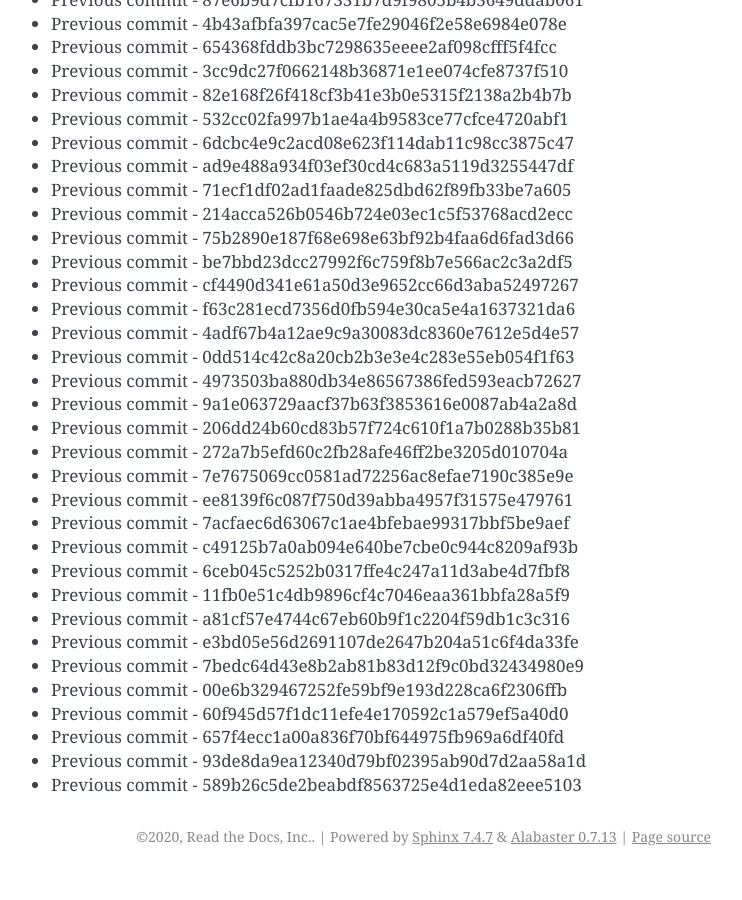
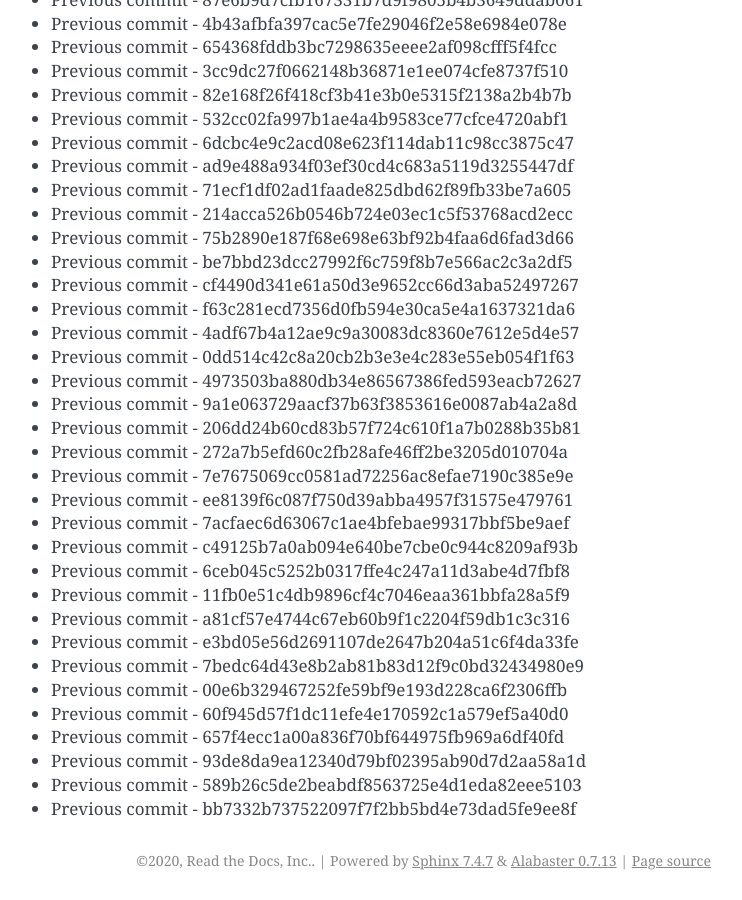
Before and after one commit to readthedocs/rtd-git-stresstest, a Sphinx documentation site: the page built from docs/updates.rst, in a window 1280 px wide and 900 px high, scrolled down 44442 px. Shown: the whole window, without its empty margins (399-1141 px from the left). Built offline with Sphinx 7.4.7, drawn with Linux system fonts in a browser that asks for light colours; before the commit the page ends 45318 px from its top, so only the background shows below that.

Commit message:
Generating commit from previous: bb7332b737522097f7f2bb5bd4e73dad5fe9ee8f

```diff
--- a/docs/updates.rst
+++ b/docs/updates.rst
@@ -1899,3 +1899,4 @@ It can be tested for any performance characteristics.
 * Previous commit - 657f4ecc1a00a836f70bf644975fb969a6df40fd
 * Previous commit - 93de8da9ea12340d79bf02395ab90d7d2aa58a1d
 * Previous commit - 589b26c5de2beabdf8563725e4d1eda82eee5103
+* Previous commit - bb7332b737522097f7f2bb5bd4e73dad5fe9ee8f
```
